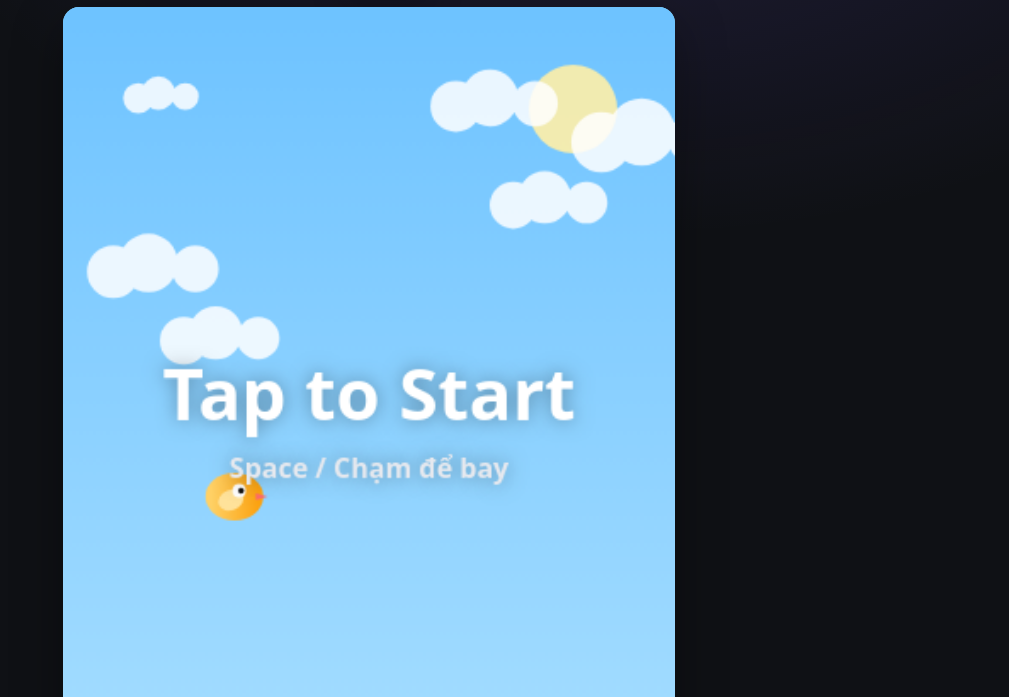
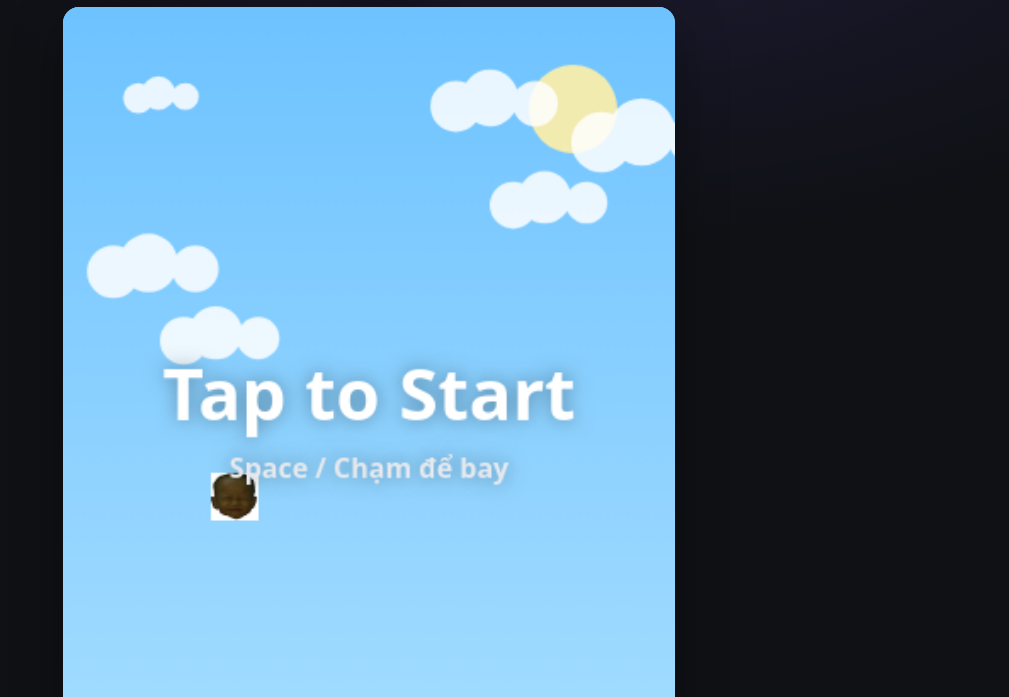
Before and after one commit to vuphan525/flappy-bird, a plain HTML site: page index.html in a window 1280 px wide. Shown: the part 103-800 px from the top of the page, without its empty margins (271-1280 px from the left). Drawn offline with Linux system fonts and the light colour scheme.

Commit message:
Update index.html
change bird to Ben =))

```diff
--- a/index.html
+++ b/index.html
@@ -327,21 +327,21 @@
     for(let x=-tpx; x<W; x+=40){ ctx.fillRect(Math.floor(x), gy+18, 20, 8); }
   }
 
-  function drawBird(x,y,r,rot){
-    ctx.save();
-    ctx.translate(x,y); ctx.rotate(rot);
-    // body
-    const g = ctx.createLinearGradient(-r,0,r,0); g.addColorStop(0,'#ffd166'); g.addColorStop(1,'#fca311');
-    ctx.fillStyle = g; ctx.beginPath(); ctx.ellipse(0,0, r+3, r, 0, 0, Math.PI*2); ctx.fill();
-    // wing
-    ctx.fillStyle = '#ffe29a'; ctx.beginPath(); ctx.ellipse(-2,2, r*.55, r*.42, -0.4, 0, Math.PI*2); ctx.fill();
-    // eye
-    ctx.fillStyle = '#fff'; ctx.beginPath(); ctx.arc(r*0.2, -r*0.25, r*0.28, 0, Math.PI*2); ctx.fill();
-    ctx.fillStyle = '#111'; ctx.beginPath(); ctx.arc(r*0.28, -r*0.25, r*0.12, 0, Math.PI*2); ctx.fill();
-    // beak
-    ctx.fillStyle = '#ff6b6b'; ctx.beginPath(); ctx.moveTo(r*0.9, -2); ctx.lineTo(r*1.4, 0); ctx.lineTo(r*0.9, 2); ctx.closePath(); ctx.fill();
-    ctx.restore();
-  }
+  // Load image trước
+const birdImg = new Image();
+birdImg.src = "Ben1.jpg";
+
+function drawBird(x,y,r,rot){
+  ctx.save();
+  ctx.translate(x,y);
+  ctx.rotate(rot);
+
+  // Vẽ ảnh thay cho hình ellipse
+  const size = r * 2; // r là bán kính mặc định trong game
+  ctx.drawImage(birdImg, -size/2, -size/2, size, size);
+
+  ctx.restore();
+}
 
   // ===== Simple WebAudio beeps (no assets) =====
   let audioCtx = null;
```
